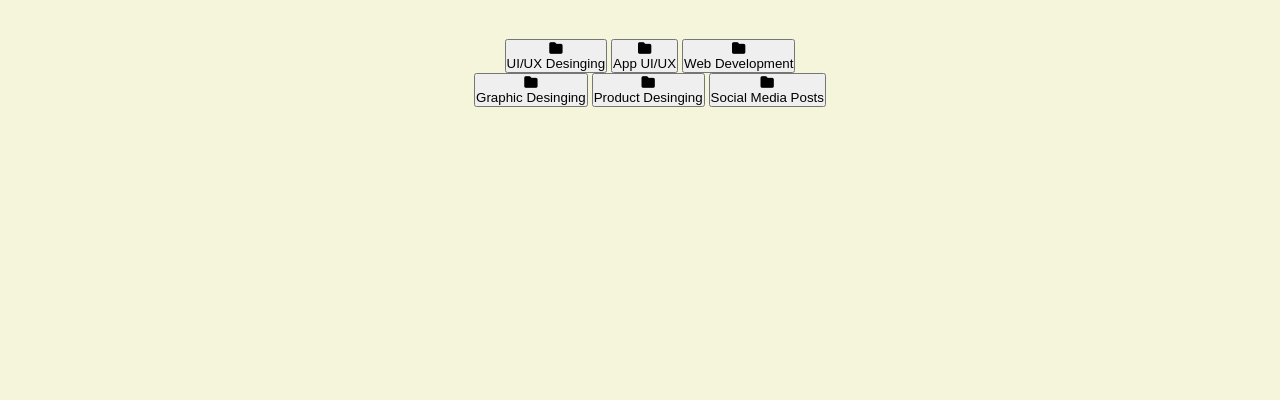
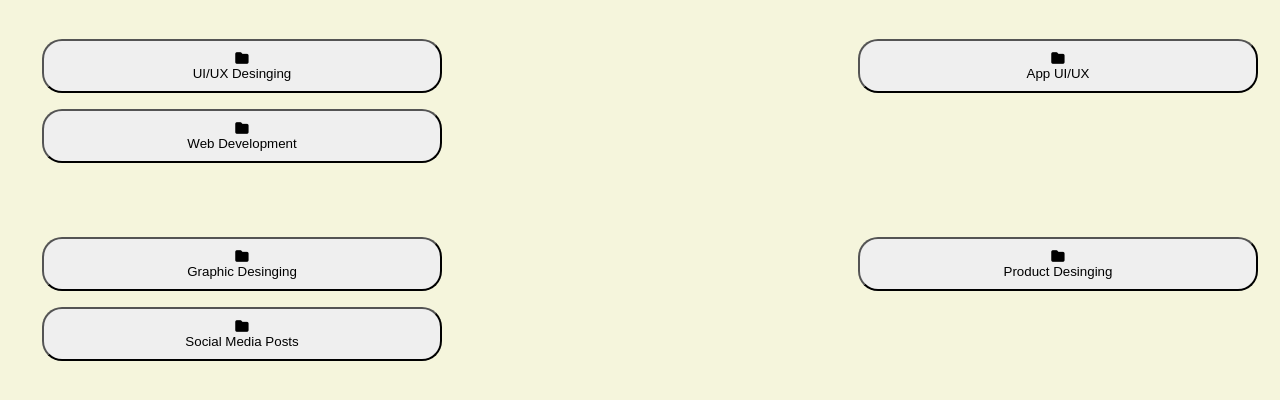
Before and after one commit to leah-mumbi/portfolio, a plain HTML site: page services.html in a window 1280 px wide. Shown: the part 96-496 px from the top of the page. Drawn offline with Linux system fonts and the light colour scheme.

Commit message:
[FIX]-add flex display on service buttons

```diff
--- a/services.html
+++ b/services.html
@@ -30,47 +30,47 @@
       <h1>Services</h1>
       <p>Here are the services were are providing</p>
 
-      <div id="services-container">
-        <button class="service btn">
+      <div class="services-container">
+        <button class="service-btn">
           <div>
             <i class="fa-solid fa-folder"></i>
             <p>UI/UX Desinging</p>
           </div>
         </button>
-        <button class="service btn">
+        <button class="service-btn">
           <div>
             <i class="fa-solid fa-folder"></i>
             <p>App UI/UX</p>
           </div>
         </button>
-        <button class="service btn">
+        <button class="service-btn">
           <div>
             <i class="fa-solid fa-folder"></i>
             <p>Web Development</p>
           </div>
         </button>
         <br />
-        <div>
-          <button class="service btn">
+      </div>
+      <div class="services-container">
+        <button class="service-btn">
           <div>
             <i class="fa-solid fa-folder"></i>
             <p>Graphic Desinging</p>
           </div>
         </button>
-          <button class="service btn">
+        <button class="service-btn">
           <div>
             <i class="fa-solid fa-folder"></i>
             <p>Product Desinging</p>
           </div>
         </button>
-          <button class="service btn">
+        <button class="service-btn">
           <div>
             <i class="fa-solid fa-folder"></i>
             <p>Social Media Posts</p>
           </div>
         </button>
       </div>
-      </div>
     </main>
     <footer></footer>
   </body>
--- a/style.css
+++ b/style.css
@@ -42,10 +42,10 @@ nav > ul > li > a:hover {
   padding: 10px;
 }
 
-#services-container {
+.services-container {
   padding: 2rem;
   width: 100%;
-  display: block;
+  display: flex;
   justify-content: space-between;
   flex-wrap: wrap;
   text-align: center;
@@ -54,14 +54,14 @@ nav > ul > li > a:hover {
 }
 
 .service-btn {
-  padding: 60px 40px;
   display: flex;
   align-items: center;
-  flex-direction: column;
   width: 400px;
   cursor: pointer;
   border-radius: 20px;
-  margin-bottom: 5rem;
+  padding: 10px;
+  justify-content: center;
+  gap: 20px;
 }
 p {
   text-align: center;
```
Lines whose indentation alone changed are shown as unchanged.
